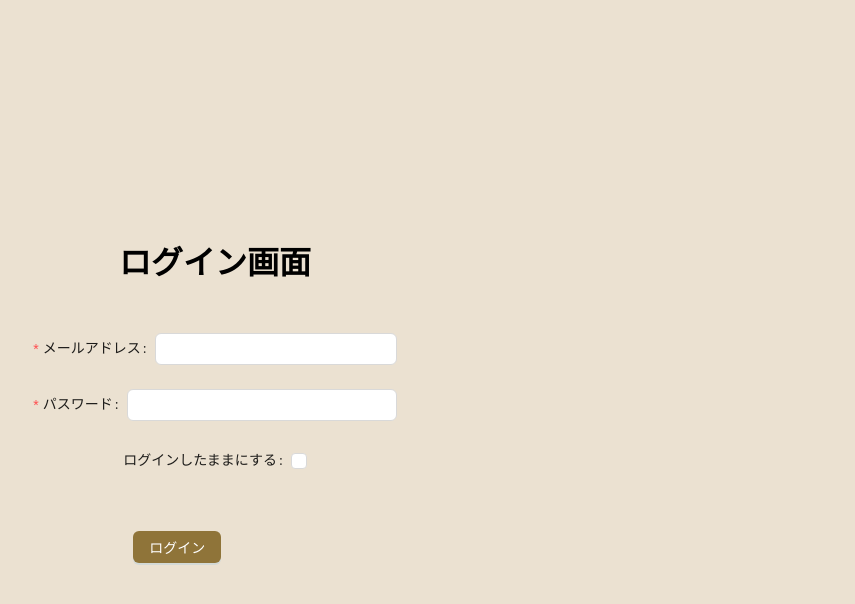
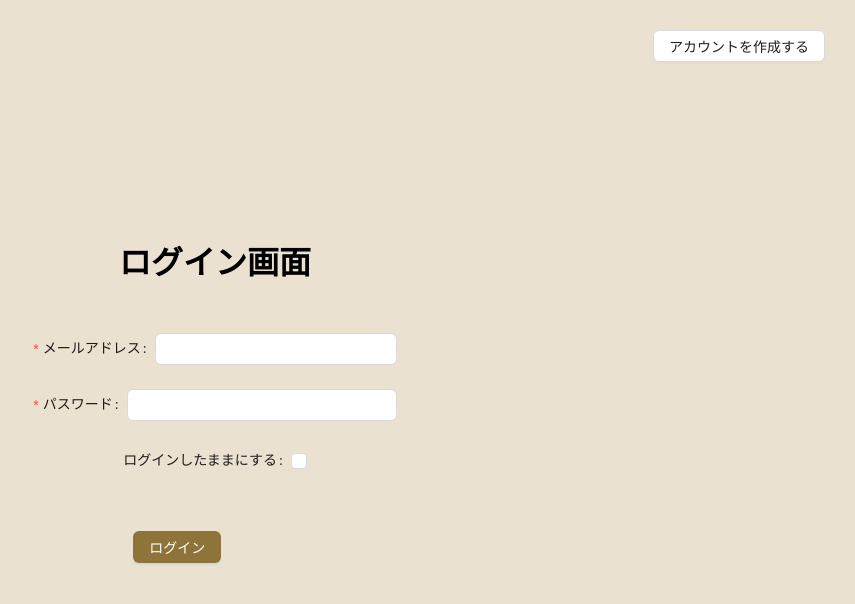
Before and after one commit to junkun0129/todoApp-frontend, a React (Vite) app: page /signin in a window 1280 px wide. Shown: the top 604 px of the page, without its empty margins (425-1280 px from the left). Built offline with nearby package versions, Linux system fonts and the light colour scheme; a web font is replaced by a local one.

Commit message:
added some animation

```diff
--- a/src/pages/Home.tsx
+++ b/src/pages/Home.tsx
@@ -166,7 +166,12 @@ const Home = () => {
                   options as any
                 );
                 return (
-                  <motion.div whileHover={{ scale: 1.05 }}>
+                  <motion.div
+                    animate={{ scale: 1.04 }}
+                    exit={{ scale: 0.5 }}
+                    initial={{ scale: 0.7 }}
+                    whileHover={{ scale: 1.08 }}
+                  >
                     <Card
                       style={{
                         backgroundColor: "#F1E2D4",
--- a/src/pages/SignIn.tsx
+++ b/src/pages/SignIn.tsx
@@ -51,8 +51,22 @@ const SignIn = () => {
         alignItems: "center",
         justifyContent: "center",
         backgroundColor: "#EBE1D1",
+        position: "relative",
       }}
     >
+      <Button
+        style={{
+          position: "absolute",
+          right: "0px",
+          top: "0px",
+          margin: "30px",
+        }}
+        onClick={() => {
+          navigate("/signup");
+        }}
+      >
+        アカウントを作成する
+      </Button>
       <div
         style={{
           width: "40%",
--- a/src/pages/SignUp.tsx
+++ b/src/pages/SignUp.tsx
@@ -36,8 +36,22 @@ const SignUp = () => {
         alignItems: "center",
         justifyContent: "center",
         backgroundColor: "#EBE1D1",
+        position: "relative",
       }}
     >
+      <Button
+        style={{
+          position: "absolute",
+          right: "0px",
+          top: "0px",
+          margin: "30px",
+        }}
+        onClick={() => {
+          navigate("/signin");
+        }}
+      >
+        ログイン画面へ
+      </Button>
       <div
         style={{
           width: "40%",
```
